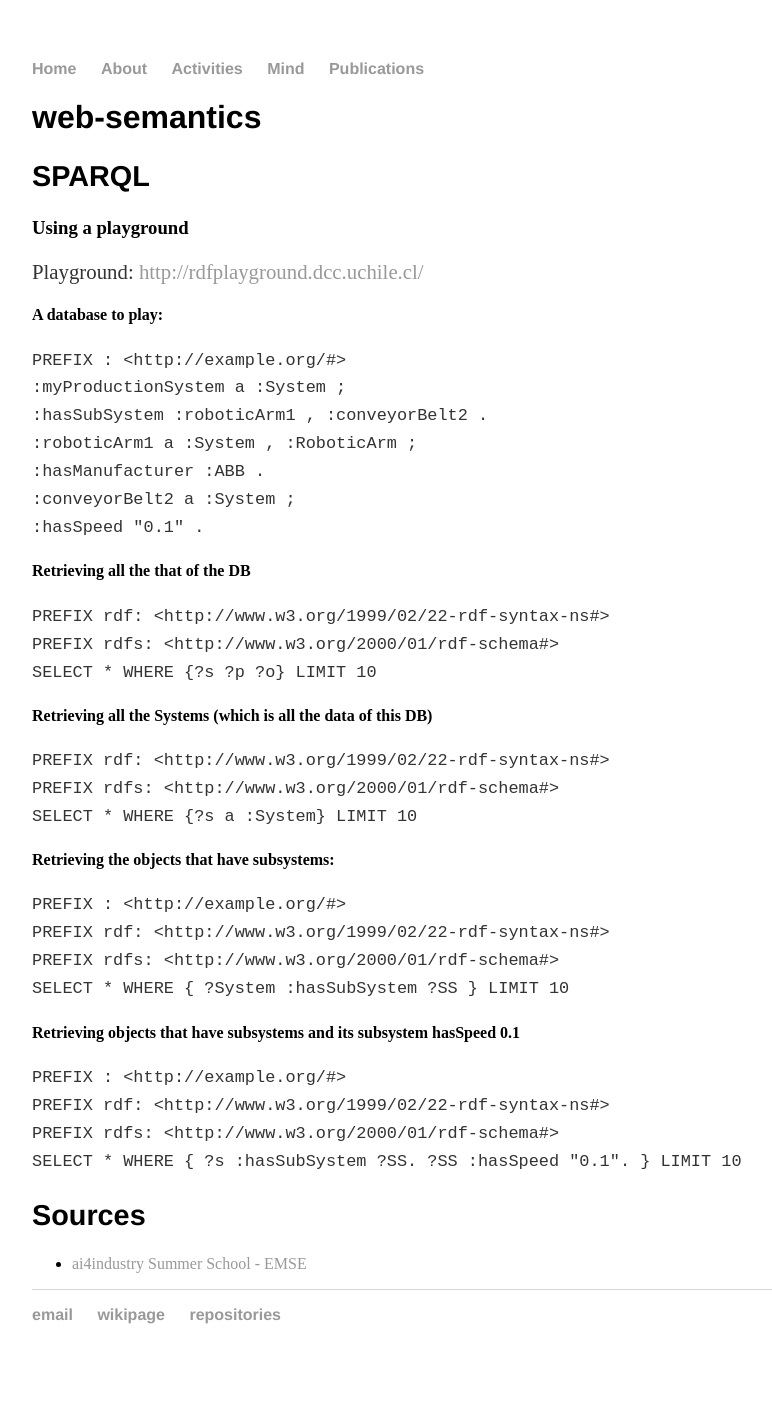
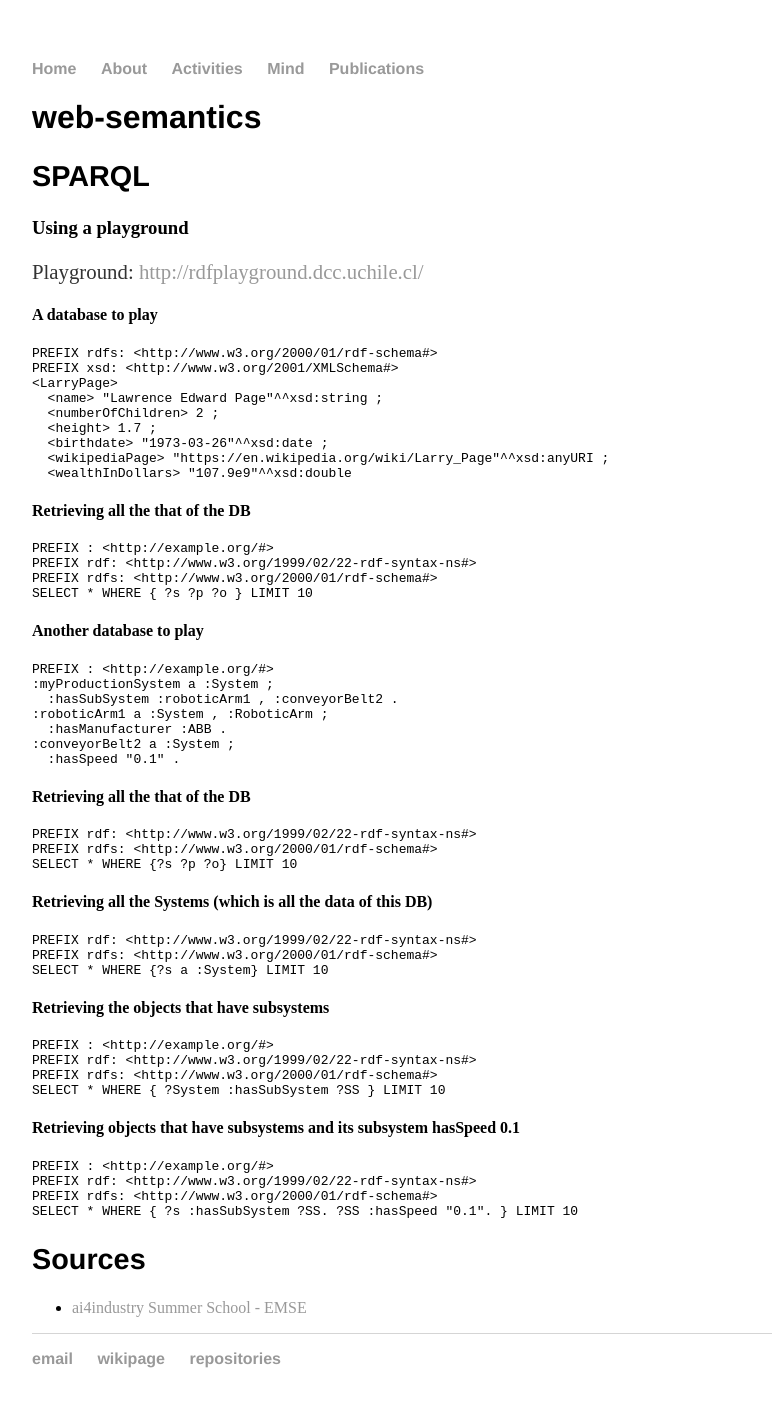
Before and after one commit to cleberjamaral/cleberjamaral.github.io, a Jekyll site: the page built from knowledge/programming/web-semantics.md, in a window 1280 px wide. Shown: the whole page, without its empty margins (160-932 px from the left). Built offline with Jekyll 4.4.1, drawn with Linux system fonts in a browser that asks for light colours; our own code applies the rules of GitHub Pages for plain Markdown files; before the commit the page ends 1384 px from its top, so only the background shows below that.

Commit message:
GITBOOK-246: change request with no subject merged in GitBook

````diff
--- a/knowledge/programming/web-semantics.md
+++ b/knowledge/programming/web-semantics.md
@@ -1,6 +1,4 @@
 # web-semantics
-
-
 
 ## SPARQL
 
@@ -8,41 +6,74 @@
 
 Playground: [http://rdfplayground.dcc.uchile.cl/](http://rdfplayground.dcc.uchile.cl/)
 
-#### A database to play:
+#### A database to play
 
-`PREFIX : <http://example.org/#>`\
-`:myProductionSystem a :System ;` \
-&#x20; `:hasSubSystem :roboticArm1 , :conveyorBelt2 .` \
-`:roboticArm1 a :System , :RoboticArm ;` \
-&#x20; `:hasManufacturer :ABB .` \
-`:conveyorBelt2 a :System ;` \
-&#x20; `:hasSpeed "0.1" .`
+```
+PREFIX rdfs: <http://www.w3.org/2000/01/rdf-schema#>
+PREFIX xsd: <http://www.w3.org/2001/XMLSchema#>
+<LarryPage>
+  <name> "Lawrence Edward Page"^^xsd:string ;
+  <numberOfChildren> 2 ;
+  <height> 1.7 ;
+  <birthdate> "1973-03-26"^^xsd:date ;
+  <wikipediaPage> "https://en.wikipedia.org/wiki/Larry_Page"^^xsd:anyURI ;
+  <wealthInDollars> "107.9e9"^^xsd:double
+```
 
 #### Retrieving all the that of the DB
 
-`PREFIX rdf: <http://www.w3.org/1999/02/22-rdf-syntax-ns#>` \
-`PREFIX rdfs: <http://www.w3.org/2000/01/rdf-schema#>` \
-`SELECT * WHERE {?s ?p ?o} LIMIT 10`
+```
+PREFIX : <http://example.org/#>
+PREFIX rdf: <http://www.w3.org/1999/02/22-rdf-syntax-ns#>
+PREFIX rdfs: <http://www.w3.org/2000/01/rdf-schema#>
+SELECT * WHERE { ?s ?p ?o } LIMIT 10
+```
+
+#### Another database to play
+
+```
+PREFIX : <http://example.org/#>
+:myProductionSystem a :System ;
+  :hasSubSystem :roboticArm1 , :conveyorBelt2 .
+:roboticArm1 a :System , :RoboticArm ;
+  :hasManufacturer :ABB .
+:conveyorBelt2 a :System ;
+  :hasSpeed "0.1" .
+```
+
+#### Retrieving all the that of the DB
+
+```
+PREFIX rdf: <http://www.w3.org/1999/02/22-rdf-syntax-ns#>
+PREFIX rdfs: <http://www.w3.org/2000/01/rdf-schema#>
+SELECT * WHERE {?s ?p ?o} LIMIT 10
+```
 
 #### Retrieving all the Systems (which is all the data of this DB)
 
-`PREFIX rdf: <http://www.w3.org/1999/02/22-rdf-syntax-ns#>` \
-`PREFIX rdfs: <http://www.w3.org/2000/01/rdf-schema#>`\
-`SELECT * WHERE {?s a :System} LIMIT 10`
+```
+PREFIX rdf: <http://www.w3.org/1999/02/22-rdf-syntax-ns#>
+PREFIX rdfs: <http://www.w3.org/2000/01/rdf-schema#>
+SELECT * WHERE {?s a :System} LIMIT 10
+```
 
-#### Retrieving the objects that have subsystems:
+#### Retrieving the objects that have subsystems
 
-`PREFIX : <http://example.org/#>`\
-`PREFIX rdf: <http://www.w3.org/1999/02/22-rdf-syntax-ns#>` \
-`PREFIX rdfs: <http://www.w3.org/2000/01/rdf-schema#>`\
-`SELECT * WHERE { ?System :hasSubSystem ?SS } LIMIT 10`
+```
+PREFIX : <http://example.org/#>
+PREFIX rdf: <http://www.w3.org/1999/02/22-rdf-syntax-ns#>
+PREFIX rdfs: <http://www.w3.org/2000/01/rdf-schema#>
+SELECT * WHERE { ?System :hasSubSystem ?SS } LIMIT 10
+```
 
 #### Retrieving objects that have subsystems and its subsystem hasSpeed 0.1
 
-`PREFIX : <http://example.org/#>`\
-`PREFIX rdf: <http://www.w3.org/1999/02/22-rdf-syntax-ns#>` \
-`PREFIX rdfs: <http://www.w3.org/2000/01/rdf-schema#>` \
-`SELECT * WHERE { ?s :hasSubSystem ?SS. ?SS :hasSpeed "0.1". } LIMIT 10`
+```
+PREFIX : <http://example.org/#>
+PREFIX rdf: <http://www.w3.org/1999/02/22-rdf-syntax-ns#>
+PREFIX rdfs: <http://www.w3.org/2000/01/rdf-schema#>
+SELECT * WHERE { ?s :hasSubSystem ?SS. ?SS :hasSpeed "0.1". } LIMIT 10
+```
 
 ## Sources
 
````
